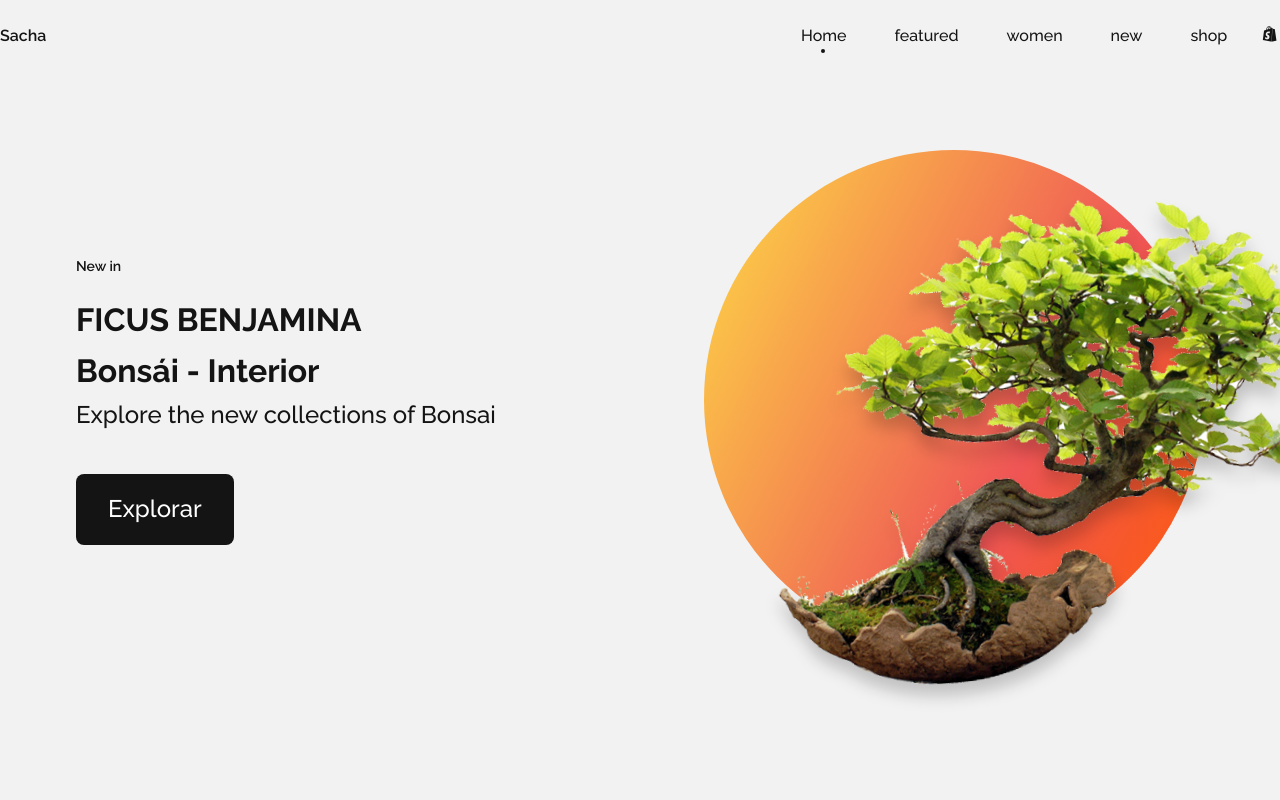
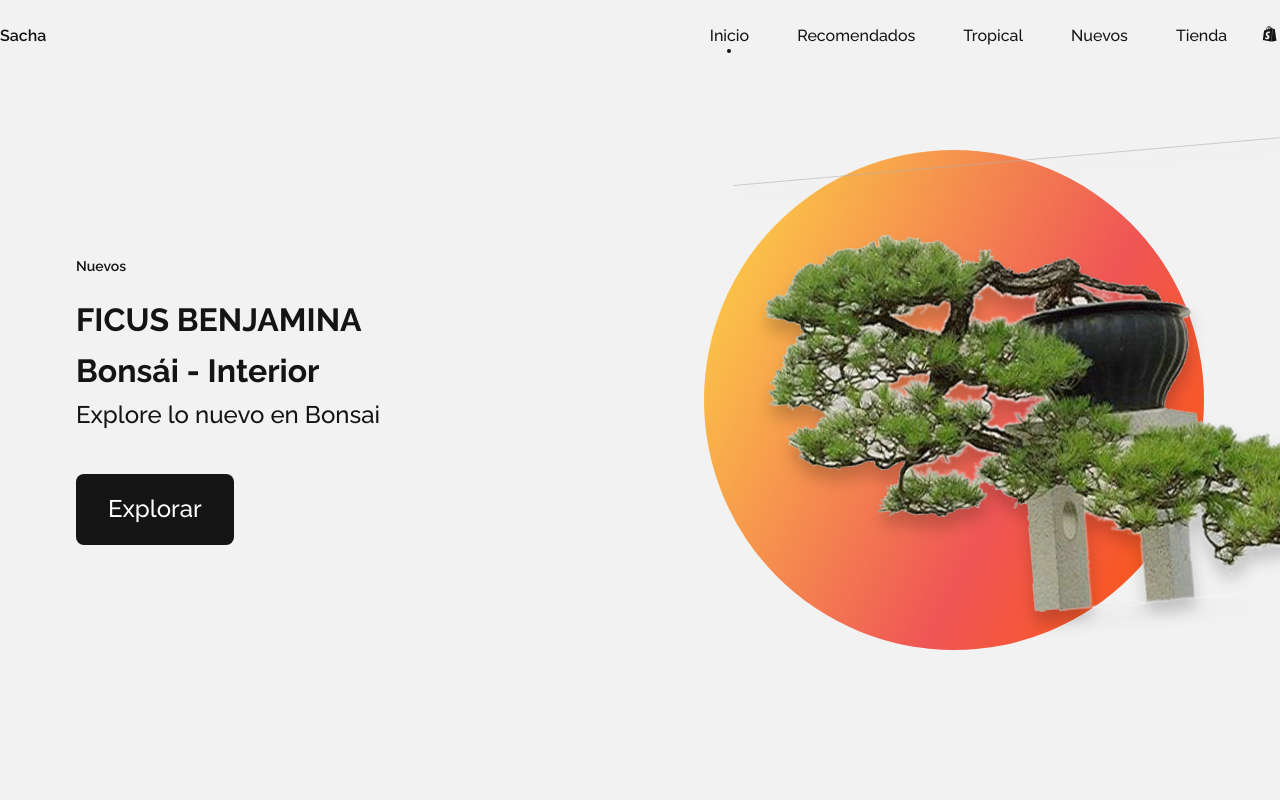
Before and after one commit to JDDAR/BonsaiShop1, a plain HTML site: page docs/index.html in a window 1280 px wide. Shown: the top 800 px of the page. Drawn offline with nearby package versions, Linux system fonts and the light colour scheme.

Commit message:
Update index.html
cambio bonsai inico

```diff
--- a/docs/index.html
+++ b/docs/index.html
@@ -22,11 +22,11 @@
             <a href="#" class="nav_logo">Sacha</a>
             <div class="nav_menu" id="nav-menu">
                 <ul class="nav_list">
-                    <li class="nav_item"><a href="#Home" class="nav_link active">Home</a></li>
-                    <li class="nav_item"><a href="#featured" class="nav_link">featured</a></li>
-                    <li class="nav_item"><a href="#tropical" class="nav_link">women</a></li>
-                    <li class="nav_item"><a href="#New" class="nav_link">new</a></li>
-                    <li class="nav_item"><a href="./shop.html" class="nav_link">shop</a></li>
+                    <li class="nav_item"><a href="#Home" class="nav_link active">Inicio</a></li>
+                    <li class="nav_item"><a href="#featured" class="nav_link">Recomendados</a></li>
+                    <li class="nav_item"><a href="#tropical" class="nav_link">Tropical </a></li>
+                    <li class="nav_item"><a href="#New" class="nav_link">Nuevos</a></li>
+                    <li class="nav_item"><a href="./shop.html" class="nav_link">Tienda</a></li>
                 </ul>
             </div>
 
@@ -43,13 +43,13 @@
         <div class="home_container bg-grid">
             <div class="home_bonsai">
                 <div class="home_shape"></div>
-                <img src="assets/img/Bonsai_Home.png" alt="" class="home_img">
+                <img src="assets/img/02_bonsai-tree-penjing.png" alt="" class="home_img">
             </div>
 
             <div class="home_data">
-                <span class="home_new">New in</span>
+                <span class="home_new">Nuevos</span>
                 <h1 class="home_title">FICUS BENJAMINA <br>Bonsái - Interior</h1>
-                <p class="home_description">Explore the new collections of Bonsai</p>
+                <p class="home_description">Explore lo nuevo en Bonsai</p>
                 <a href="#" class="button">Explorar</a>
             </div>
 
```
